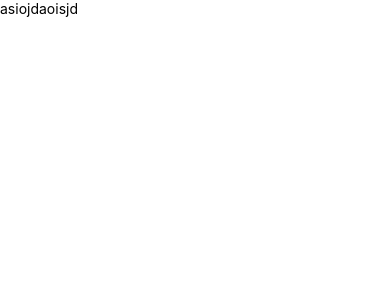
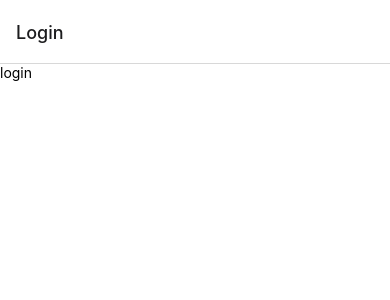
Before and after one commit to BielFernandes/wheresocial, a React Native app: screen /Login in a window 390 px wide. Shown: the top 300 px of the page. Built offline with nearby package versions, Linux system fonts and the light colour scheme.

Commit message:
config: private & public routes with navigator (#1)

```diff
--- a/App.tsx
+++ b/App.tsx
@@ -1,5 +1,7 @@
 import React from 'react';
-
+import { SafeAreaProvider } from 'react-native-safe-area-context';
+import { NavigationContainer } from '@react-navigation/native';
+import Navigator from './src/routes/Navigator';
 import {
 
   StyleSheet, Text, View,
@@ -8,10 +10,12 @@ import {
 function App(): React.JSX.Element {
 
   return (
-    <View>
-      <Text>
-        asiojdaoisjd
-      </Text>
+    <View style={{ flex: 1, width: '100%' }}>
+      <SafeAreaProvider>
+        <NavigationContainer>
+          <Navigator />
+        </NavigationContainer>
+      </SafeAreaProvider>
     </View>
   );
 }
--- /dev/null
+++ b/src/routes/Navigator.tsx
@@ -0,0 +1,11 @@
+import React, { useState } from 'react';
+// import PrivateRoutes from './PrivateRoutes/PrivateRoutes';
+import { PublicRoutes } from './PublicRoutes/PublicRoutes';
+import PrivateRoutes from './PrivateRoutes/PrivateRoutes';
+// Imports End
+
+export default function Navigator() {
+  const [ user, setUser ] = useState(false)
+
+  return user ? <PrivateRoutes /> : <PublicRoutes />;
+}
--- /dev/null
+++ b/src/routes/PrivateRoutes/PrivateRoutes.tsx
@@ -0,0 +1,20 @@
+import { createStackNavigator } from '@react-navigation/stack';
+import React from 'react';
+import {
+Feed
+} from '../../screens';
+import { PrivateStackParamList } from './types';
+
+// Imports End
+
+const Stack = createStackNavigator<PrivateStackParamList>();
+
+export default function PrivateRoutes() {
+  return (
+    <Stack.Navigator
+      initialRouteName="Feed"
+    >
+      <Stack.Screen name="Feed" component={Feed} />
+    </Stack.Navigator>
+  );
+}
--- /dev/null
+++ b/src/routes/PrivateRoutes/types.ts
@@ -0,0 +1,3 @@
+export type PrivateStackParamList = {
+    Feed: undefined;
+  };
--- /dev/null
+++ b/src/routes/PublicRoutes/PublicRoutes.tsx
@@ -0,0 +1,24 @@
+import { createStackNavigator } from '@react-navigation/stack';
+import React from 'react';
+
+import { PublicStackParamList } from './types';
+
+import { Login } from '../../screens';
+
+const Stack = createStackNavigator<PublicStackParamList>();
+
+export function PublicRoutes() {
+  return (
+    <Stack.Navigator
+      initialRouteName="Login"
+      screenOptions={{ cardStyle: { backgroundColor: '#fff' } }}
+    >
+      {/* Routes Start */}
+      <Stack.Screen
+        name="Login"
+        component={Login}
+      />
+      {/* Routes End */}
+    </Stack.Navigator>
+  );
+}
--- /dev/null
+++ b/src/routes/PublicRoutes/types.ts
@@ -0,0 +1,4 @@
+export type PublicStackParamList = {
+    Login: undefined;
+    SignUp: undefined;
+  };
--- /dev/null
+++ b/src/screens/Feed/index.tsx
@@ -0,0 +1,17 @@
+import React from 'react';
+
+import {
+
+  StyleSheet, Text, View,
+} from 'react-native';
+
+export function Feed() {
+
+  return (
+    <View>
+      <Text>
+        feed
+      </Text>
+    </View>
+  );
+}
--- /dev/null
+++ b/src/screens/Login/index.tsx
@@ -0,0 +1,17 @@
+import React from 'react';
+
+import {
+
+  StyleSheet, Text, View,
+} from 'react-native';
+
+export function Login() {
+
+  return (
+    <View>
+      <Text>
+        login
+      </Text>
+    </View>
+  );
+}
--- /dev/null
+++ b/src/screens/index.ts
@@ -0,0 +1,2 @@
+export { Login } from "./Login";
+export { Feed } from "./Feed";
```
Also changed, not shown: package.json (+8 -1 lines), 1 other file (tests, documents, lock files or other folders).
